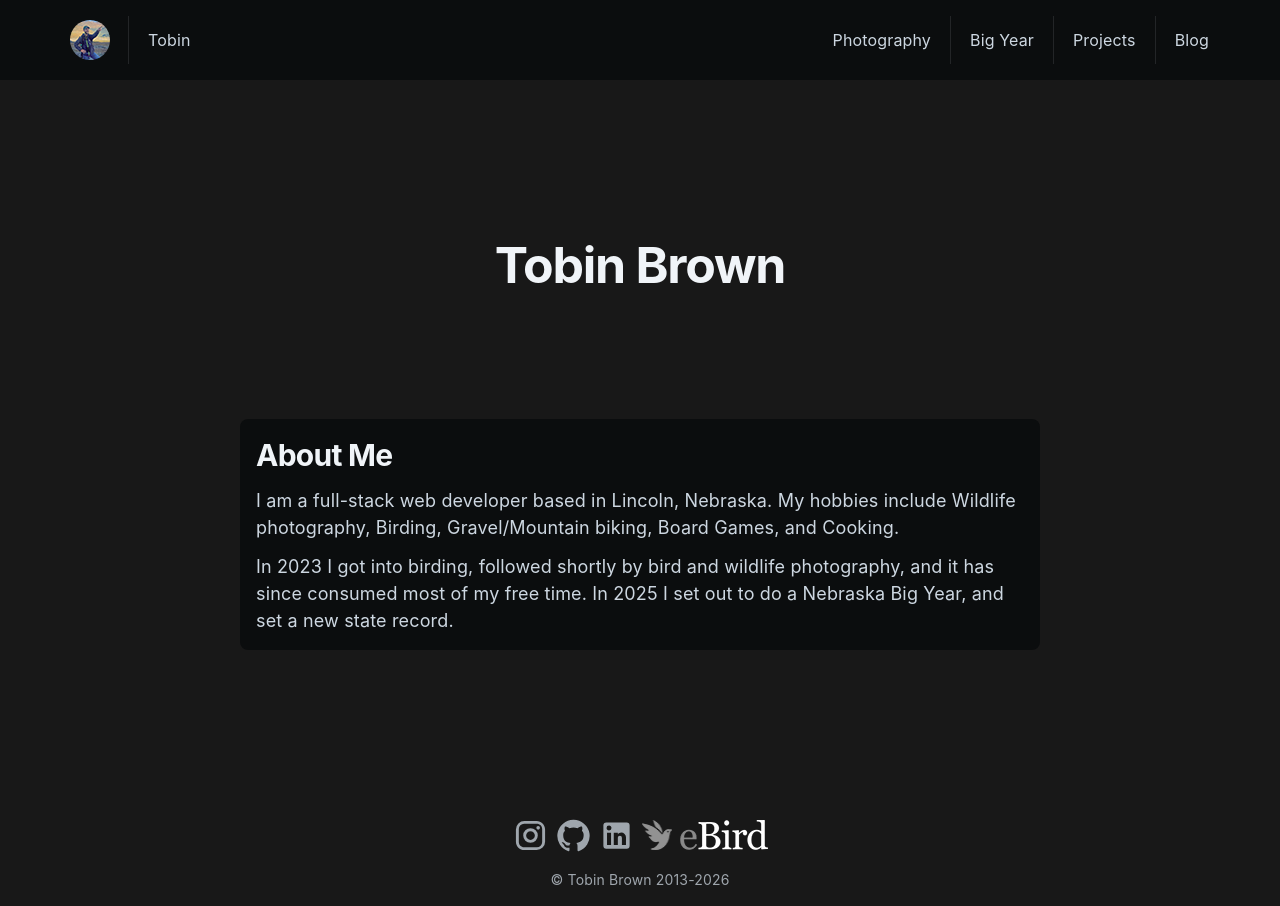
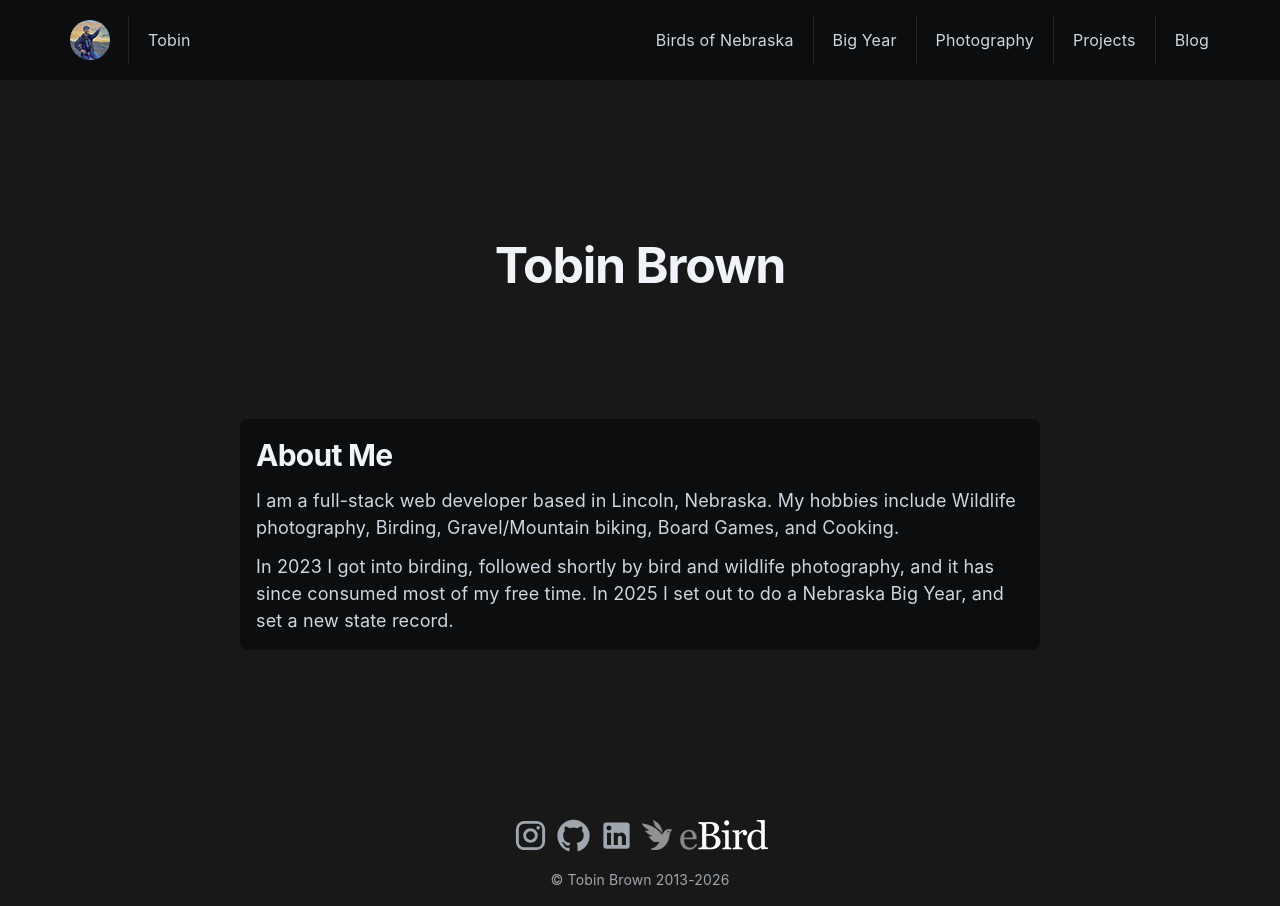
Before and after one commit to Brobin/brobin-v3, a Next.js app: page / in a window 1280 px wide. Built offline with nearby package versions, Linux system fonts and the light colour scheme.

Commit message:
fix: add birds of nebraska to header

```diff
--- a/src/components/Header.tsx
+++ b/src/components/Header.tsx
@@ -46,14 +46,20 @@ export default function Header() {
           ) : (
             <>
               <ListItem sx={{ marginInlineStart: "auto" }}>
-                <ListItemButton component="a" href="/photos">
-                  Photography
+                <ListItemButton component="a" href="/birds-of-nebraska">
+                  Birds of Nebraska
                 </ListItemButton>
               </ListItem>
               <ListDivider />
               <ListItem>
                 <ListItemButton component="a" href="/big-year">
                   Big Year
+                </ListItemButton>
+              </ListItem>
+              <ListDivider />
+              <ListItem>
+                <ListItemButton component="a" href="/photos">
+                  Photography
                 </ListItemButton>
               </ListItem>
               <ListDivider />
```
